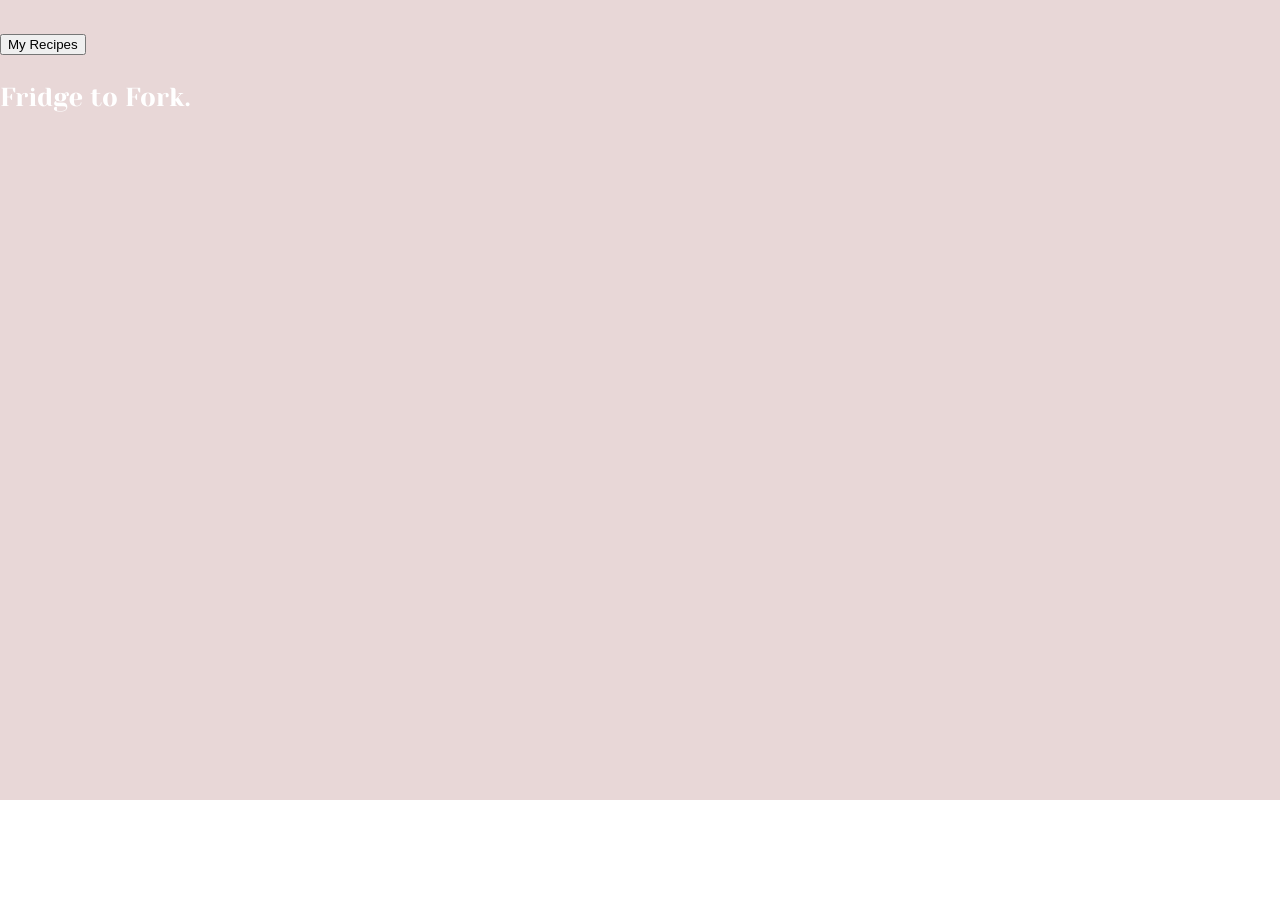
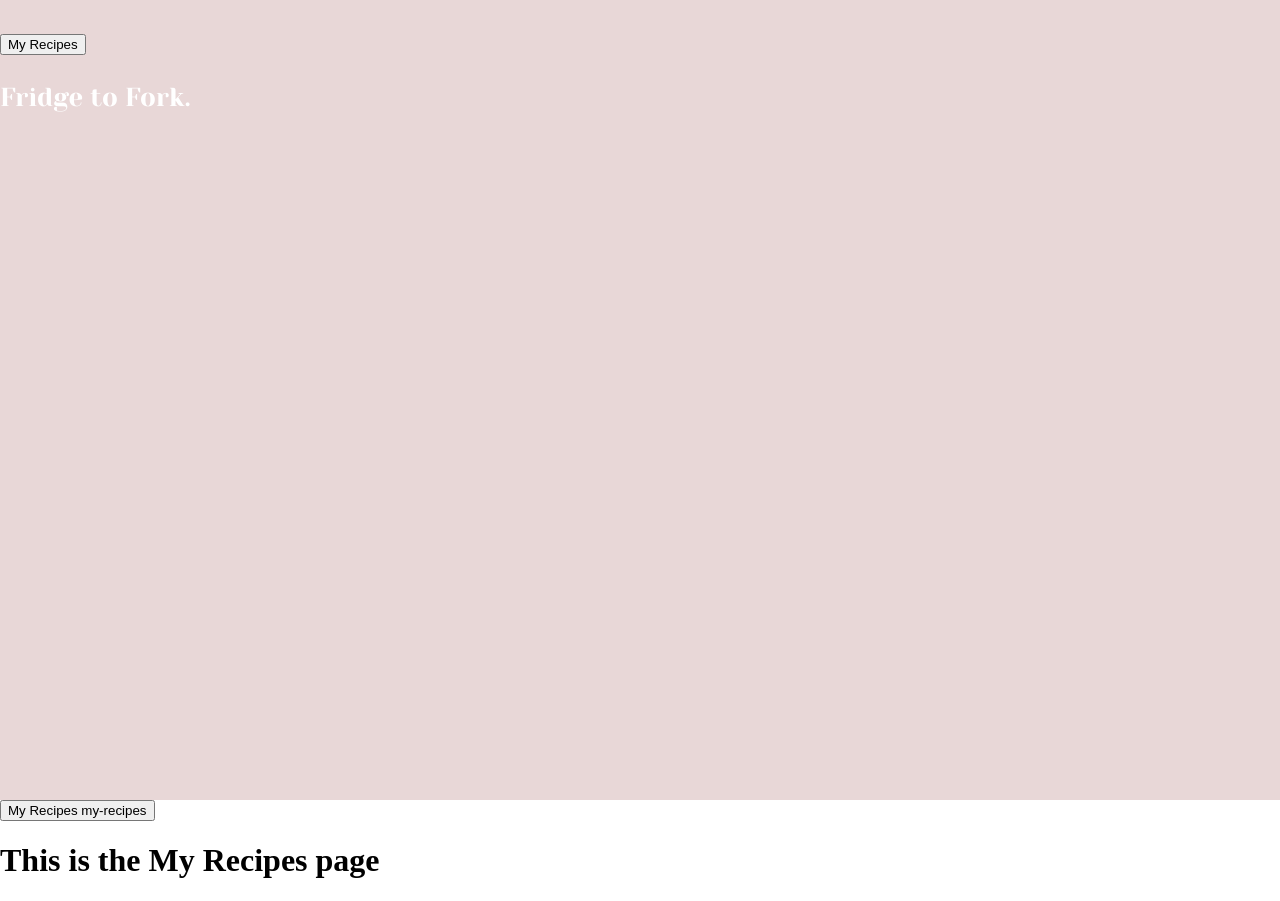
Before and after one commit to niarobin/Fridge-to-Fork, a React (Create React App) app: page /my-recipes in a window 1280 px wide. Before the commit the page ends 800 px from the top, so only its background shows below. Built offline with nearby package versions, Linux system fonts and the light colour scheme.

Commit message:
attempted to make MyRecipes page and button

```diff
--- a/package.json
+++ b/package.json
@@ -10,6 +10,7 @@
     "ajv-keywords": "^5.1.0",
     "react": "^18.3.1",
     "react-dom": "^18.3.1",
+    "react-router-dom": "^6.24.1",
     "react-scripts": "^5.0.1",
     "web-vitals": "^2.1.4"
   },
--- a/src/App.js
+++ b/src/App.js
@@ -1,5 +1,13 @@
 //import logo from './logo.svg';
 import './App.css';
+
+// import pages and buttons
+import {
+  BrowserRouter as Router, Routes,
+  Route
+} from "react-router-dom";
+import MyRecipes from "./pages/MyRecipes";
+import MyRecipesButton from "./components/MyRecipesButton";
 
 //<text1 id="1" x="100" y="200" font-family="Yeseva One" font-size="54" fill="white">Fridge to Fork.</text1>
 
@@ -21,11 +29,20 @@ function App() {
         >
         </a>
       </header>
+
+      {/* route buttons */}
+      <Router>
+        <MyRecipesButton to="my-recipes" />
+        <Routes>
+            <Route path="/my-recipes"
+                element={<MyRecipes />} />
+        </Routes>
+      </Router>
     </div>
   );
 }
 
-function MyRecipesButton() {
+function My_RecipesButton() {
   return (
     <button>My Recipes</button>
   );
--- /dev/null
+++ b/src/components/MyRecipesButton.js
@@ -0,0 +1,12 @@
+const MyRecipesButton = ({ to }) => {
+
+    return (
+        <a href={`/${to}`}>
+            <button className="my-recipes-button">
+                My Recipes {to === '' ? "MyRecipes" : to}
+            </button>
+        </a>
+    )
+}
+
+export default MyRecipesButton;
--- /dev/null
+++ b/src/pages/MyRecipes.js
@@ -0,0 +1,9 @@
+const MyRecipes = () => {
+    return(
+        <div className="my-recipes">
+            <h1>This is the My Recipes page</h1>
+        </div>
+    )
+}
+
+export default MyRecipes;
```
Also changed, not shown: 1 other file (tests, documents, lock files or other folders).
